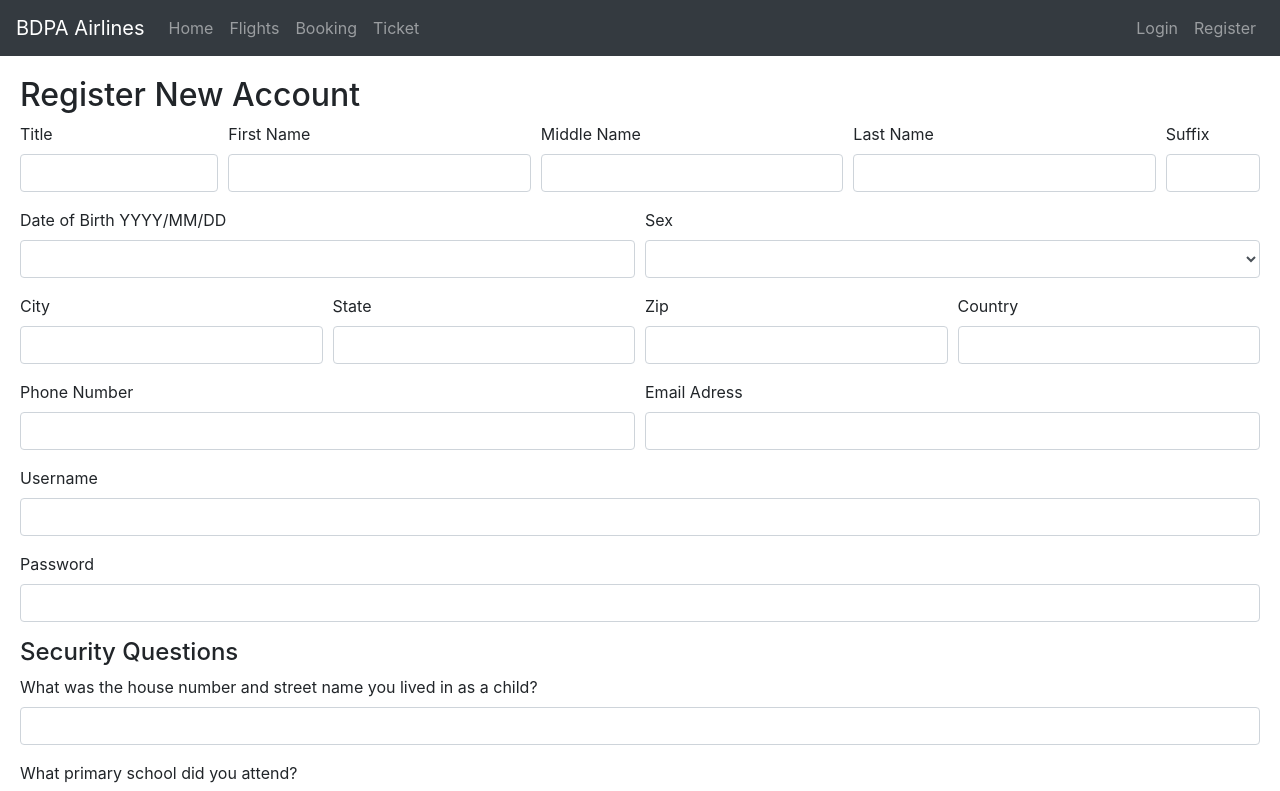
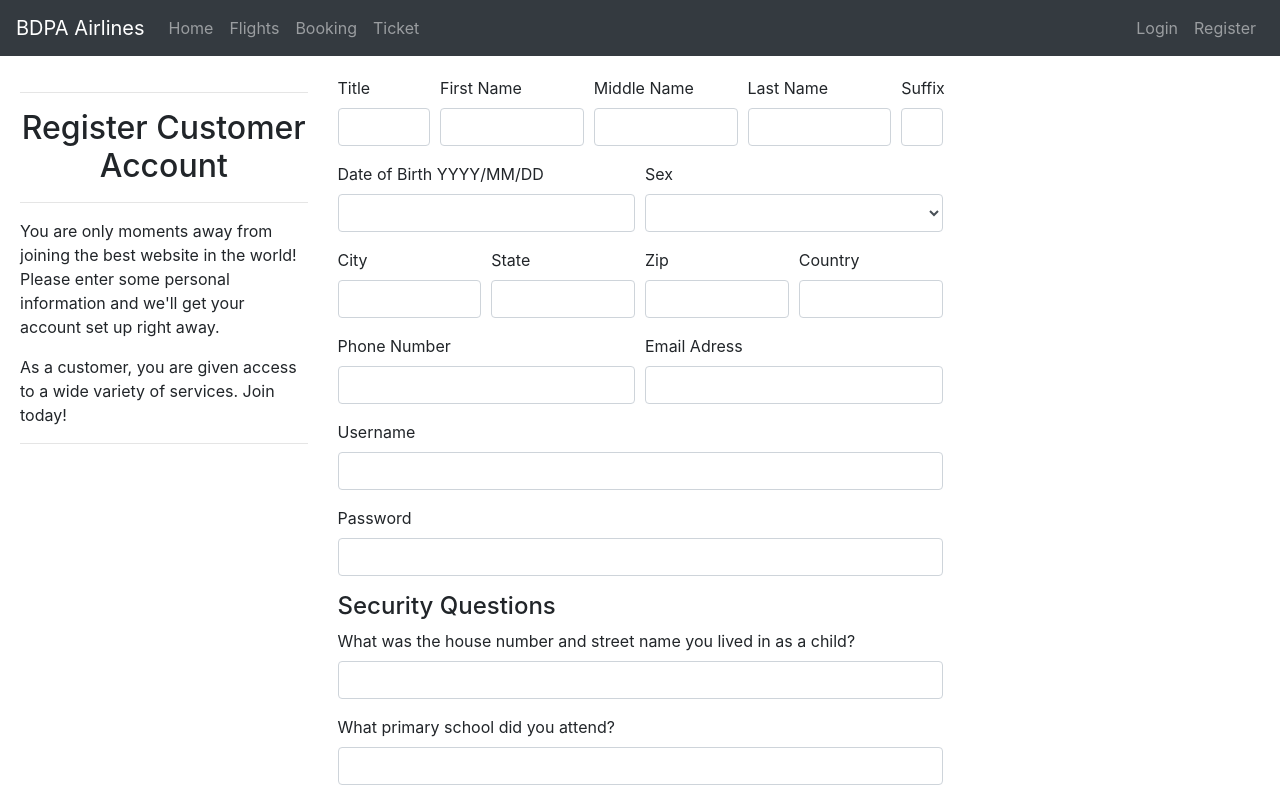
Before and after one commit to JosephMugo/bdpa2020ui, a React (Create React App) app: page /register in a window 1280 px wide. Shown: the top 791 px of the page. Built offline with nearby package versions, Linux system fonts and the light colour scheme.

Commit message:
Improved visual style for Login and Register

```diff
--- a/src/containers/Login.jsx
+++ b/src/containers/Login.jsx
@@ -13,7 +13,14 @@ const Login = () => {
     const required = Yup.string().required('Required')
     return (
         <>
-            <h2>Login</h2>
+            <div className='row'>
+                <div className='col-sm-3'>
+                    <hr />
+                    <h2 align='center'>Login</h2>
+                    <hr />
+                </div>
+                <div className='col-sm-1' />
+                <div className='col-sm-4'>
                     <Formik
                         initialValues={{ username: "", firstName: "", lastName: "", password: "" }}
                         validationSchema={Yup.object().shape({
@@ -56,6 +63,8 @@ const Login = () => {
                             </Form>
                         )}
                     </Formik>
+                </div>
+            </div>
         </>
     )
 }
--- a/src/containers/Register.jsx
+++ b/src/containers/Register.jsx
@@ -20,7 +20,16 @@ const Register = () => {
     const required = Yup.string().required('Required')
     return (
         <>
-            <h2>Register New Account</h2>
+            <div className='row'>
+                <div className='col-sm-3'>
+                    <hr />
+                    <h2 align='center'>Register Customer Account</h2>
+                    <hr />
+                    <p>You are only moments away from joining the best website in the world! Please enter some personal information and we'll get your account set up right away.</p>
+                    <p>As a customer, you are given access to a wide variety of services. Join today!</p>
+                    <hr />
+                </div>
+                <div className='col-sm-6'>
                     <Formik
                         initialValues={{
                             title: "", firstName: "", middleName: "", lastName: "", suffix: "",
@@ -161,6 +170,10 @@ const Register = () => {
                             </Form>
                         )}
                     </Formik>
+
+                </div>
+                <div className='col-sm-3' />
+            </div>
         </>
     )
 }
```
Lines whose indentation alone changed are shown as unchanged.
